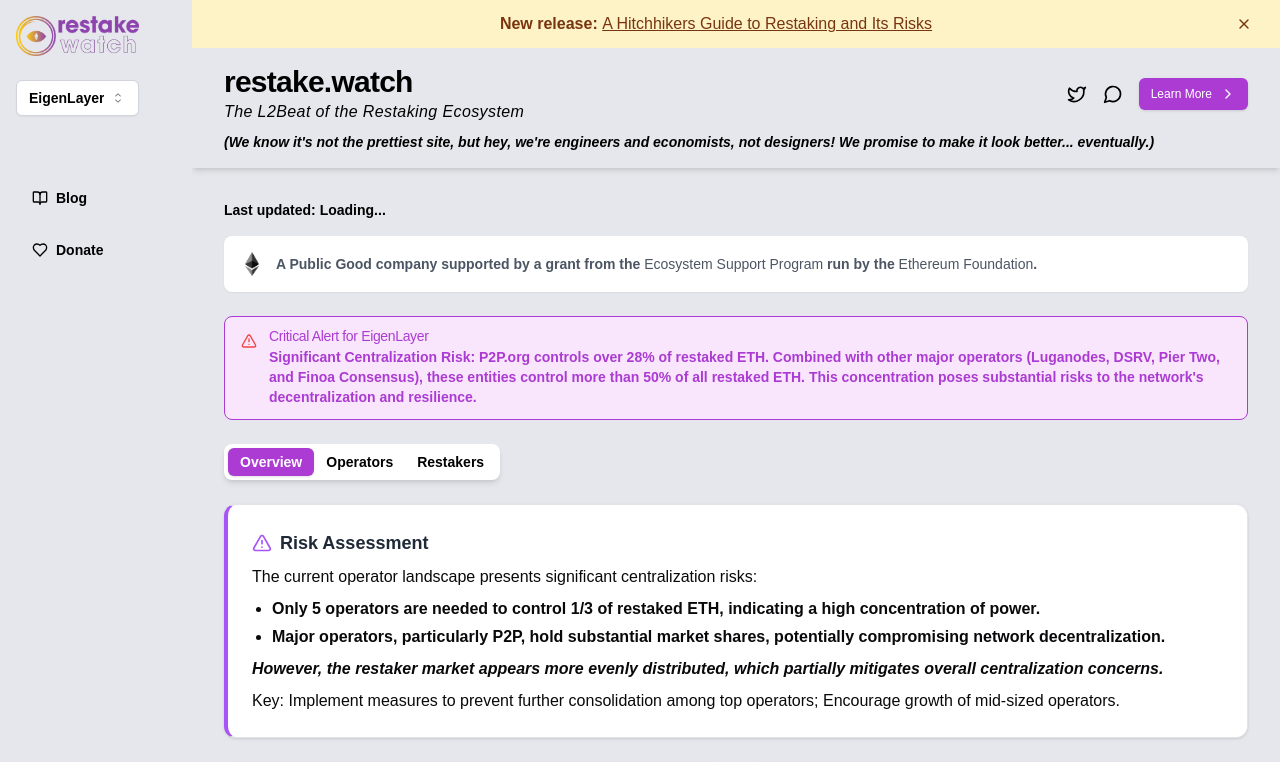
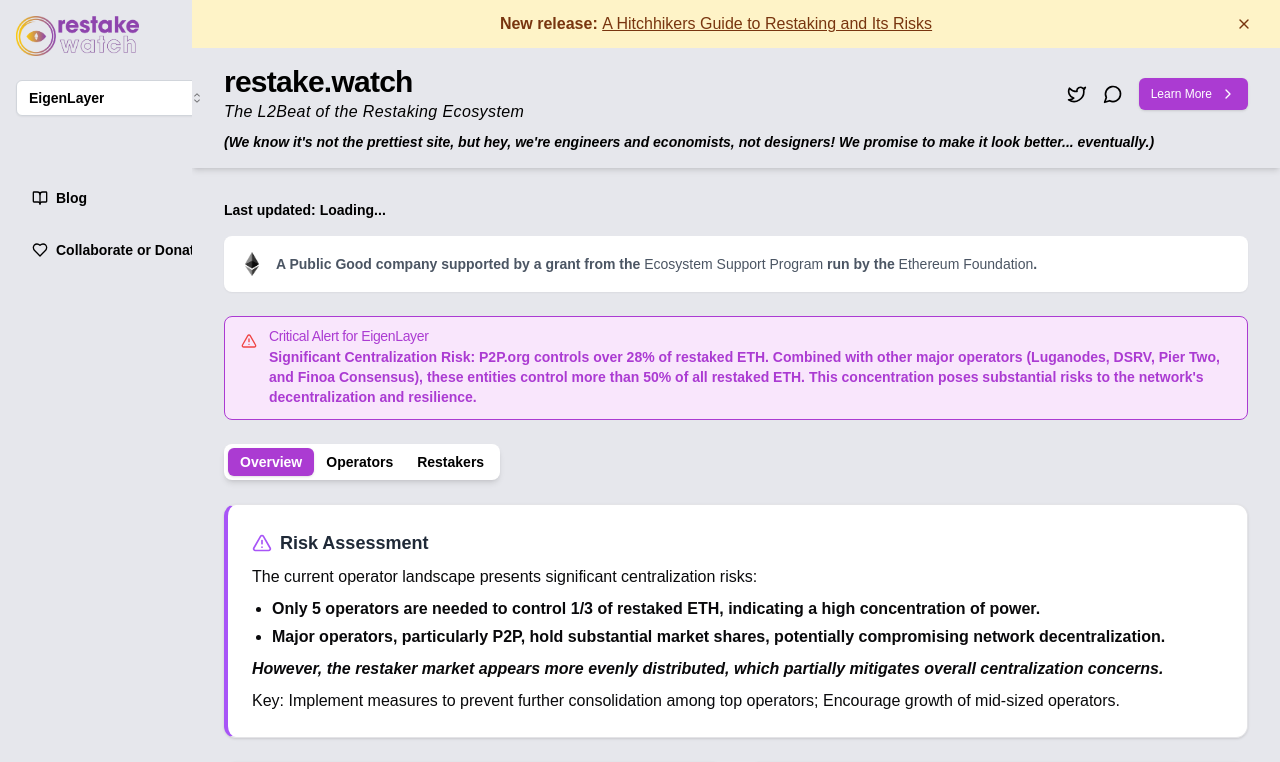
Before and after one commit to rstbeat/restake-watch-front-end, a Next.js app: page / in a window 1280 px wide. Shown: the top 762 px of the page. Built offline with nearby package versions, Linux system fonts and the light colour scheme; no server answers.

Commit message:
add details

```diff
--- a/src/components/Overview.tsx
+++ b/src/components/Overview.tsx
@@ -508,7 +508,7 @@
                 stroke="#fff"
                 aspectRatio={4 / 3}
                 isAnimationActive={false}
-                content={<CustomizedContent />}
+                content={CustomizedContent} // Corrected here
               >
                 <RechartsTooltip
                   content={({ payload }) => {
--- a/src/components/Sidebar.tsx
+++ b/src/components/Sidebar.tsx
@@ -52,7 +52,7 @@
             className="w-full justify-start text-[#000000] font-bold hover:bg-[#ab3bd2]"
           >
             <Heart className="h-4 w-4 text-inherit" />
-            <span className="ml-2">Donate</span>
+            <span className="ml-2">Collaborate or Donate</span>
           </Button>
         </Link>
       </nav>
```
